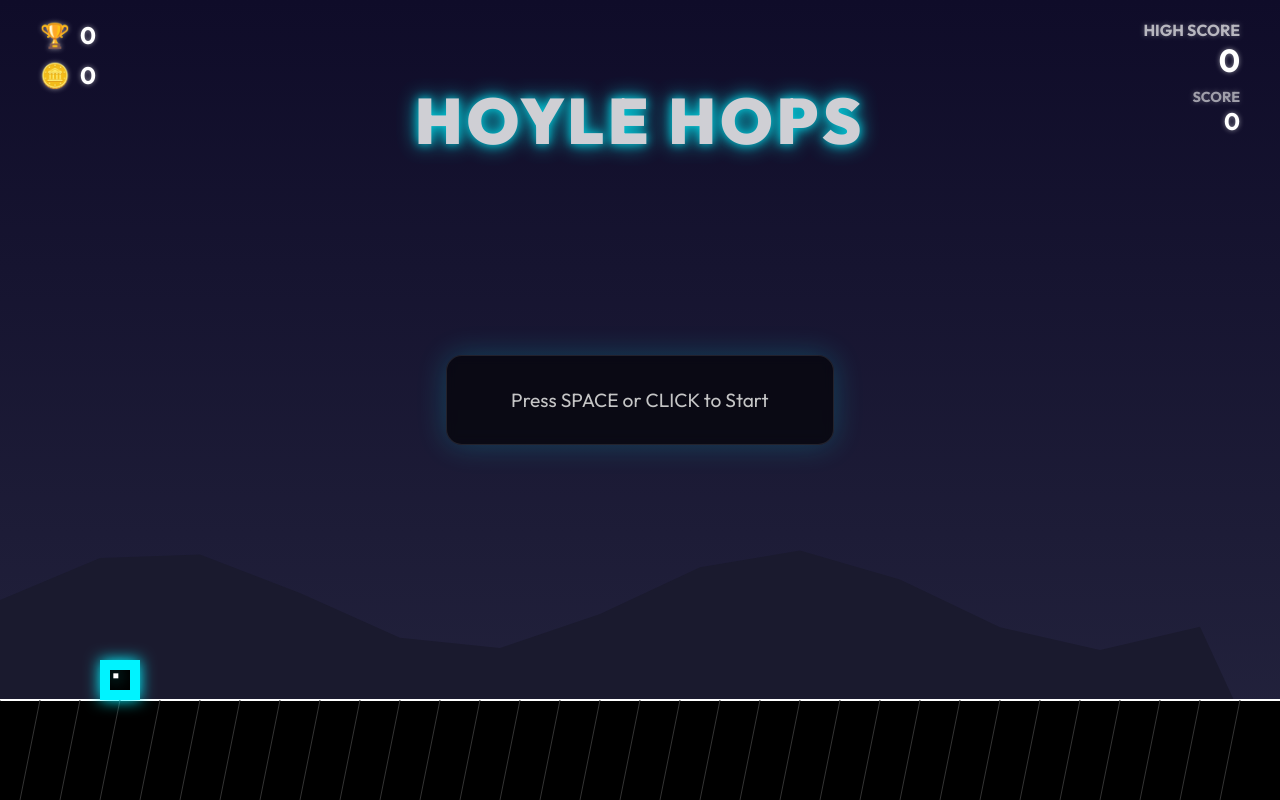
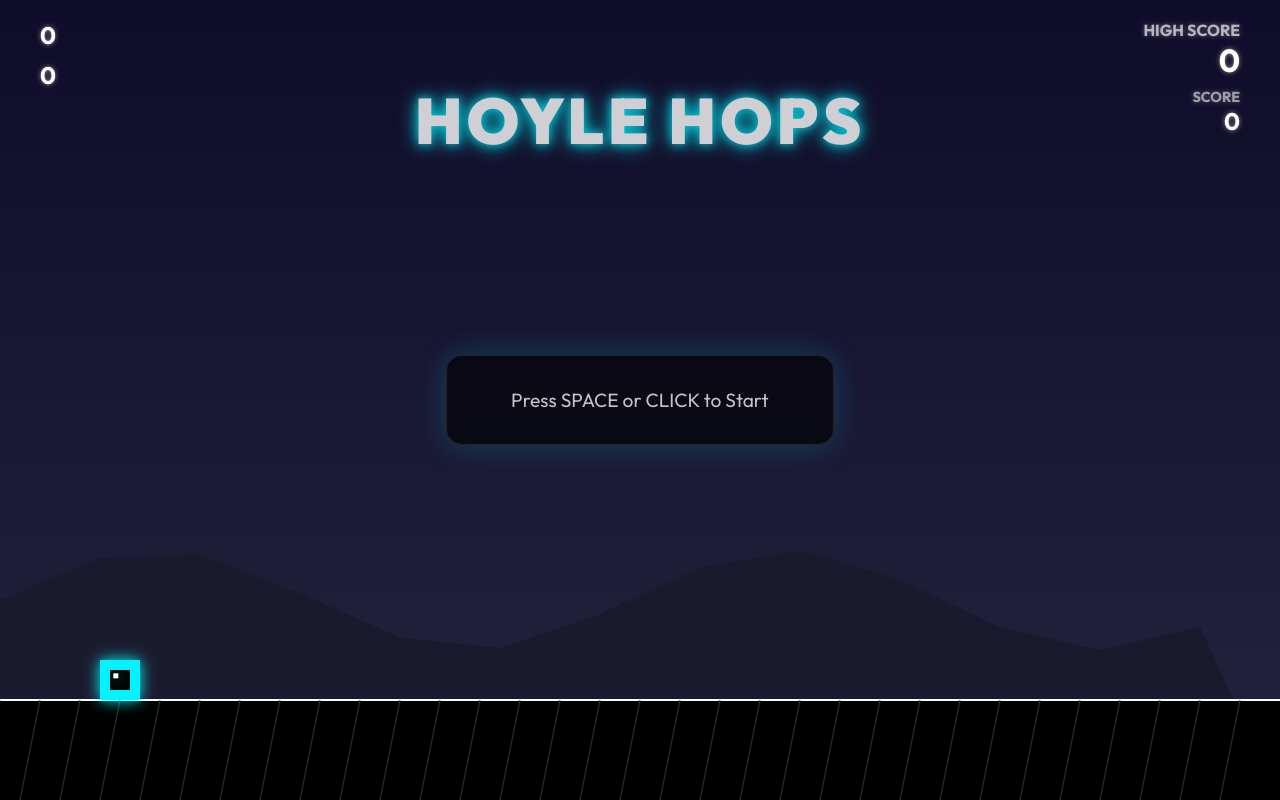
Before and after one commit to Hoyleeman/neondash, a website built with Vite: page index.html in a window 1280 px wide. Built offline with nearby package versions, Linux system fonts and the light colour scheme.

Commit message:
Update index.html

```diff
--- a/index.html
+++ b/index.html
@@ -23,8 +23,8 @@
                 <div style="font-size: 1.5rem;"><span id="score">0</span></div>
             </div>
             <div id="currency-container">
-                <div class="stat-item">🏆 <span id="high-score">0</span></div>
-                <div class="stat-item">🪙 <span id="coin-count">0</span></div>
+                <div class="stat-item"> <span id="high-score"></span></div>
+                <div class="stat-item"> <span id="coin-count"></span></div>
             </div>
 
             <div id="start-screen" class="screen active">
```
